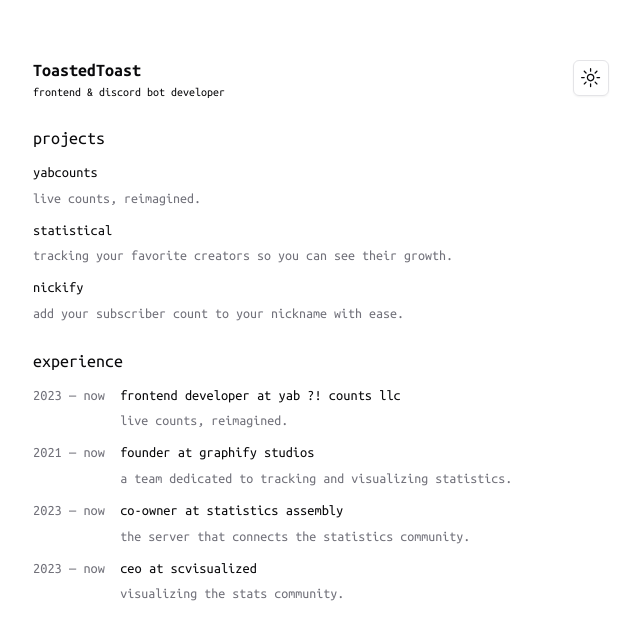
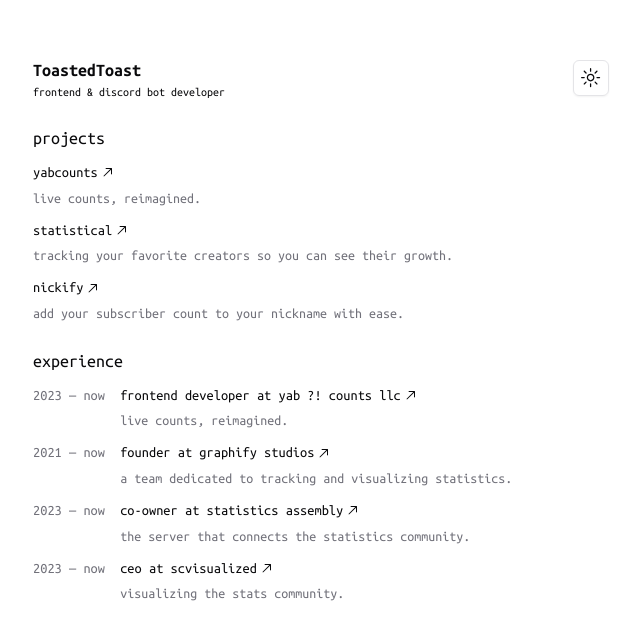
Before and after one commit to ToastedDev/toastify.tk-v2, a Next.js app: page / in a window 1280 px wide. Shown: the top 640 px of the page, without its empty margins (319-959 px from the left). Built offline with nearby package versions, Linux system fonts and the light colour scheme.

Commit message:
bring back link arrow

```diff
--- a/src/app/page.tsx
+++ b/src/app/page.tsx
@@ -1,4 +1,5 @@
 import Link from "next/link";
+import { ArrowTopRightIcon } from "@radix-ui/react-icons";
 
 interface Project {
   name: string;
@@ -12,6 +13,7 @@ function Project(project: Project) {
       <Link href={project.href} className="w-fit">
         <h1 className="flex items-center gap-0.5 font-medium transition-all hover:opacity-80">
           {project.name}
+          <ArrowTopRightIcon />
         </h1>
       </Link>
       <p className="text-sm text-muted-foreground">{project.description}</p>
@@ -60,6 +62,7 @@ function Experience(experience: Experience) {
         <Link href={experience.href} className="w-fit">
           <h1 className="flex items-center gap-0.5 font-medium transition-all hover:opacity-80">
             {experience.title} at {experience.company}
+          <ArrowTopRightIcon />
           </h1>
         </Link>
         <p className="text-sm text-muted-foreground">
```
